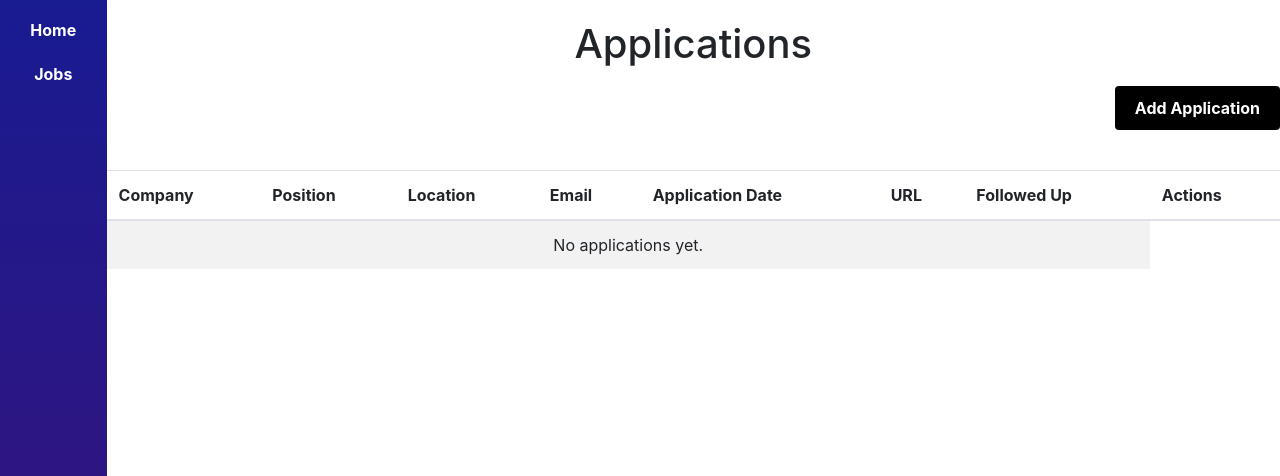
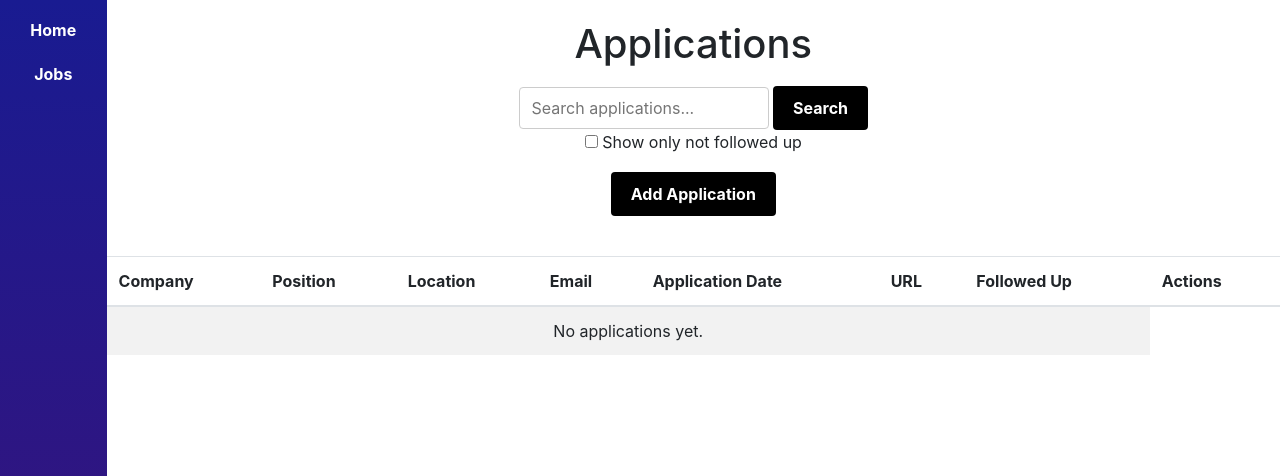
Before and after one commit to Drs2001/ApolloDB, a Django app: page /jobs/ in a window 1280 px wide. Shown: the top 476 px of the page. Run offline with Django 5.2, Linux system fonts and the light colour scheme; the visitor is signed in with stand-in values (Sample User, id 1); data that the repository does not hold is empty; some libraries are stand-ins or nearby versions.

```diff
--- a/jobs/templates/job.html
+++ b/jobs/templates/job.html
@@ -3,9 +3,18 @@
 {% block extra_css %}
 <style>
     .header-section {
+        display: flex;
+        flex-direction: column;
+        align-items: center;
         overflow: auto;
         padding: 20px 0;
         margin-bottom: 20px;
+    }
+    .search-input {
+        padding: 8px 12px;
+        border: 1px solid #ccc;
+        border-radius: 4px;
+        width: 250px; /* adjust as needed */
     }
 </style>
 {% endblock %}
@@ -18,8 +27,20 @@
 {% block content %}
 <div style="width: 100%;">
     <div class="header-section">
-        <h1 style="text-align: center;">Applications</h1>
-        <a style="float: right;" href="{% url 'job_create' %}" class="button">Add Application</a>
+        <h1 style="">Applications</h1>
+        <form method="post" action="{% url 'jobpage' %}" class="header-actions">
+            {% csrf_token %}
+            <input type="text" name="search_query" placeholder="Search applications..." class="search-input">
+            <button class="button" type="submit">Search</button>
+        </form>
+        <form method="post" action="{% url 'jobpage' %}" id="filterForm">
+            {% csrf_token %}
+            <label>
+                <input type="checkbox" name="show_followed_up" value="true" {% if only_not_followed_up %}checked{% endif %}  onchange="this.form.submit()">
+                Show only not followed up
+            </label>
+        </form>
+        <a style="" href="{% url 'job_create' %}" class="button">Add Application</a>
     </div>
     <table class="table table-striped">
         <thead>
--- a/jobs/views.py
+++ b/jobs/views.py
@@ -6,12 +6,22 @@ from .models import Application
 @login_required
 def jobpage_view(request):
     applications = []
+    search_query = ''
+    followed_up = False
 
-    applicaiton_query = Application.objects.filter(user=request.user)
+    if request.method == "POST":
+        if request.POST.get('search_query', ''):
+            search_query = request.POST.get('search_query', '')
+        if request.POST.get('show_followed_up', ''):
+            followed_up = request.POST.get('show_followed_up', '')
+
+    applicaiton_query = Application.objects.filter(user=request.user).filter(company_name__icontains=search_query)
+    if followed_up:
+        applicaiton_query = applicaiton_query.filter(followed_up=False)
+        followed_up = True
     applicaiton_query = applicaiton_query.order_by('-application_date')
 
     for application in applicaiton_query:
-        print(application.followed_up)
         applications.append({
             'company_name': application.company_name,
             'url': application.url,
@@ -24,7 +34,8 @@ def jobpage_view(request):
         })
 
     return render(request, 'job.html', {
-        'applications': applications
+        'applications': applications,
+        'only_not_followed_up': followed_up
     })
 
 @login_required
```
